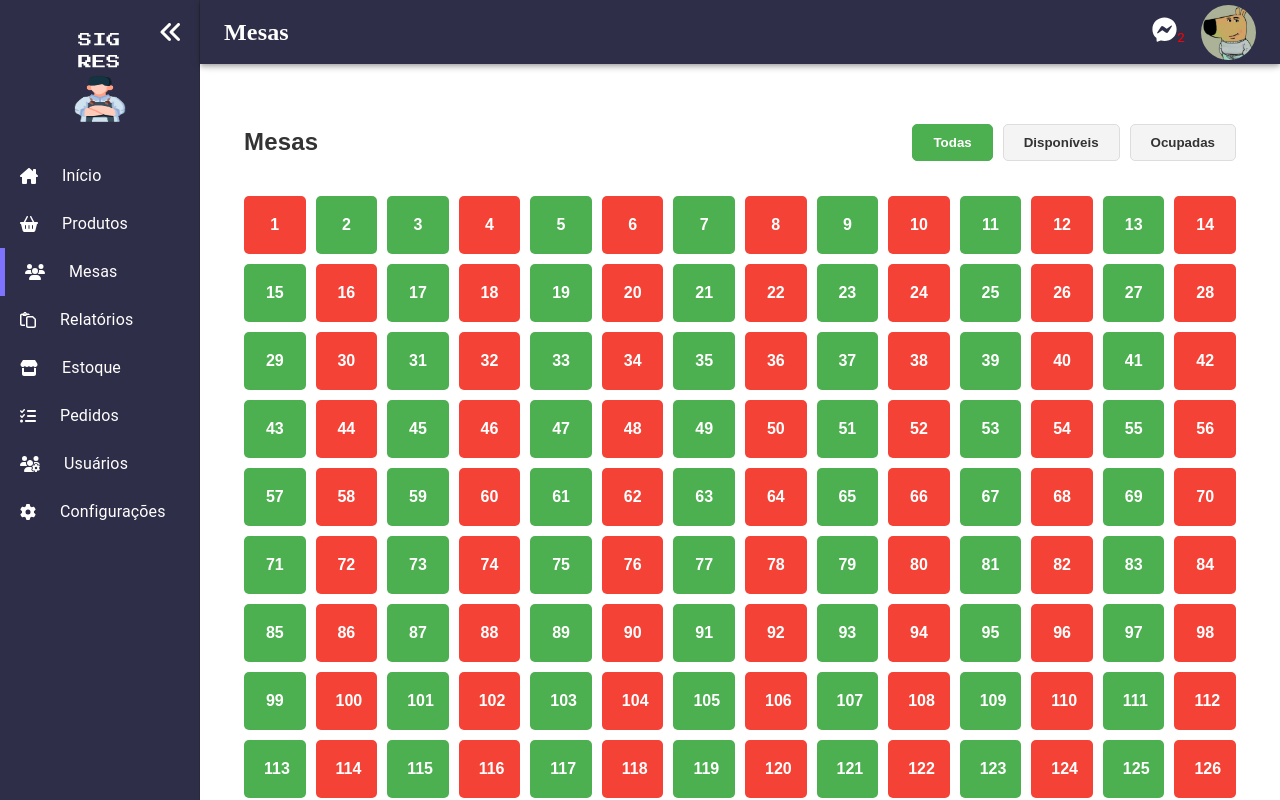
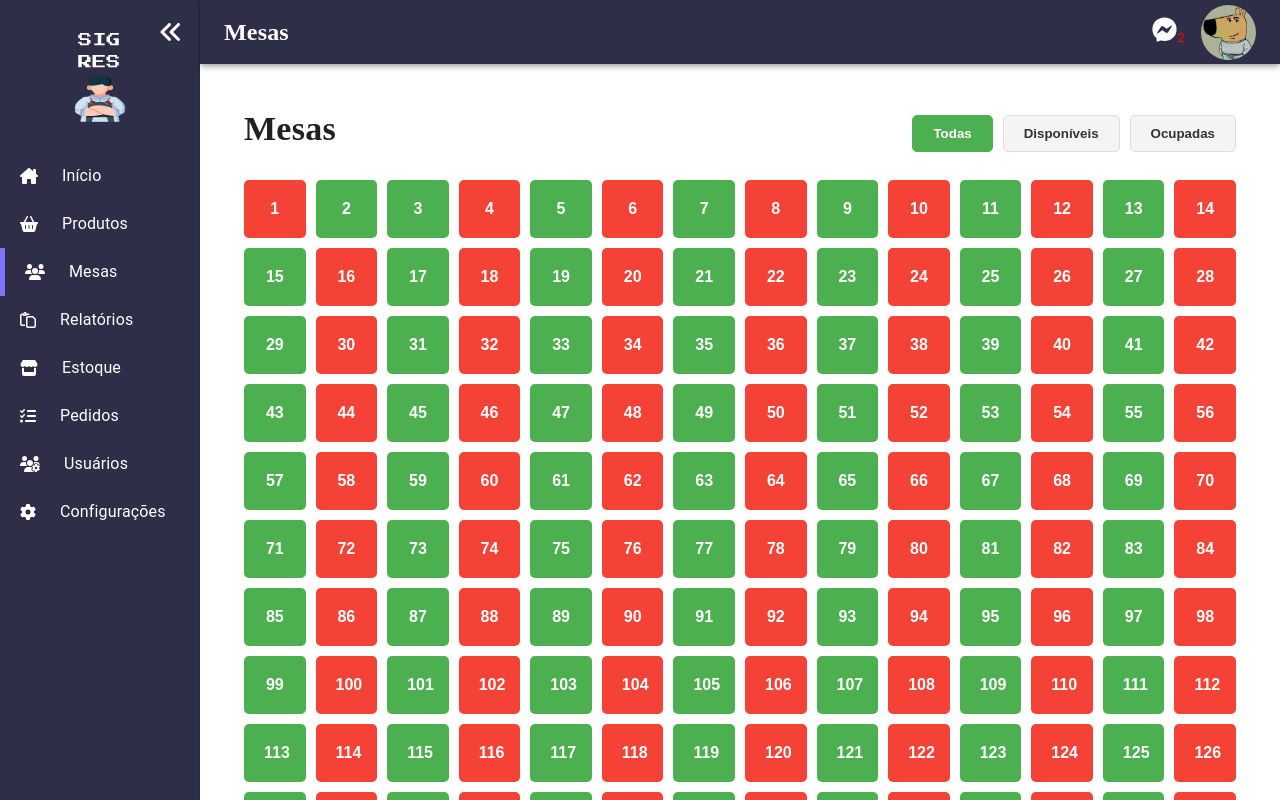
Before and after one commit to Dags0n/sigres, a React (Create React App) app: page /tables in a window 1280 px wide. Shown: the top 800 px of the page. Built offline with nearby package versions, Linux system fonts and the light colour scheme.

Commit message:
refactor: fonte do título

```diff
--- a/src/pages/tables/Tables.css
+++ b/src/pages/tables/Tables.css
@@ -1,6 +1,5 @@
 .table-list-container {
     padding: 20px;
-    font-family: Arial, sans-serif;
 }
 
 .table-list-header {
--- a/src/pages/tables/Tables.jsx
+++ b/src/pages/tables/Tables.jsx
@@ -1,5 +1,6 @@
 import React, { useState } from 'react';
 import './Tables.css'; // Arquivo CSS para estilização
+import { Typography } from '@mui/material';
 
 const Tables = () => {
     const [filter, setFilter] = useState('all'); // Estado para o filtro de mesas
@@ -33,7 +34,9 @@ const Tables = () => {
     return (
         <div className="table-list-container">
             <header className="table-list-header">
-                <h1>Mesas</h1>
+                <Typography variant="h4" sx={{ fontFamily: 'Poppins', fontWeight: 900, m: "0 0 10px 0", justifySelf: 'flex-start' }}>
+                    Mesas
+                </Typography>
                 <div className="filter-buttons">
                     <button
                         className={`filter-button ${filter === 'all' ? 'active' : ''}`}
```
